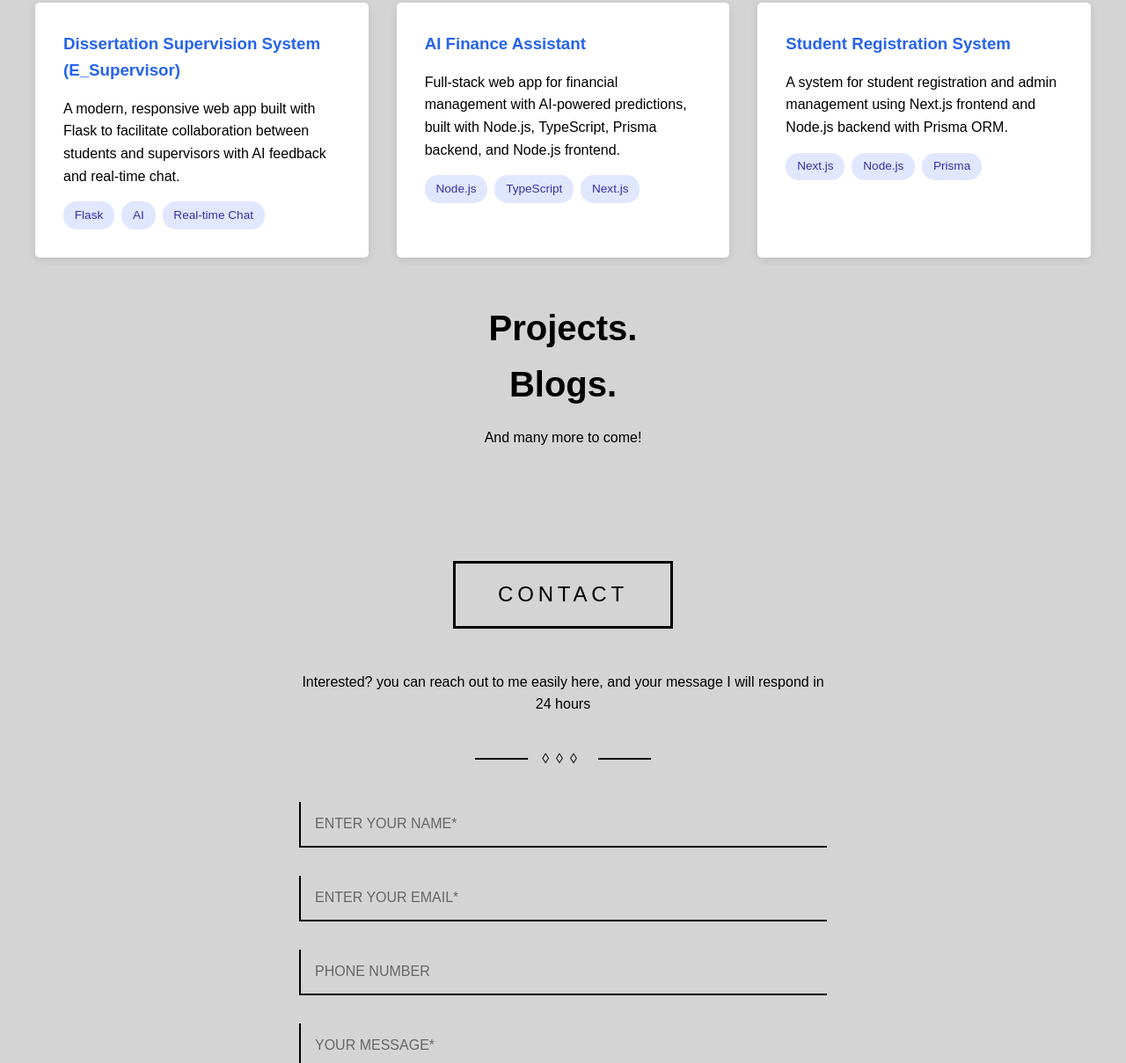
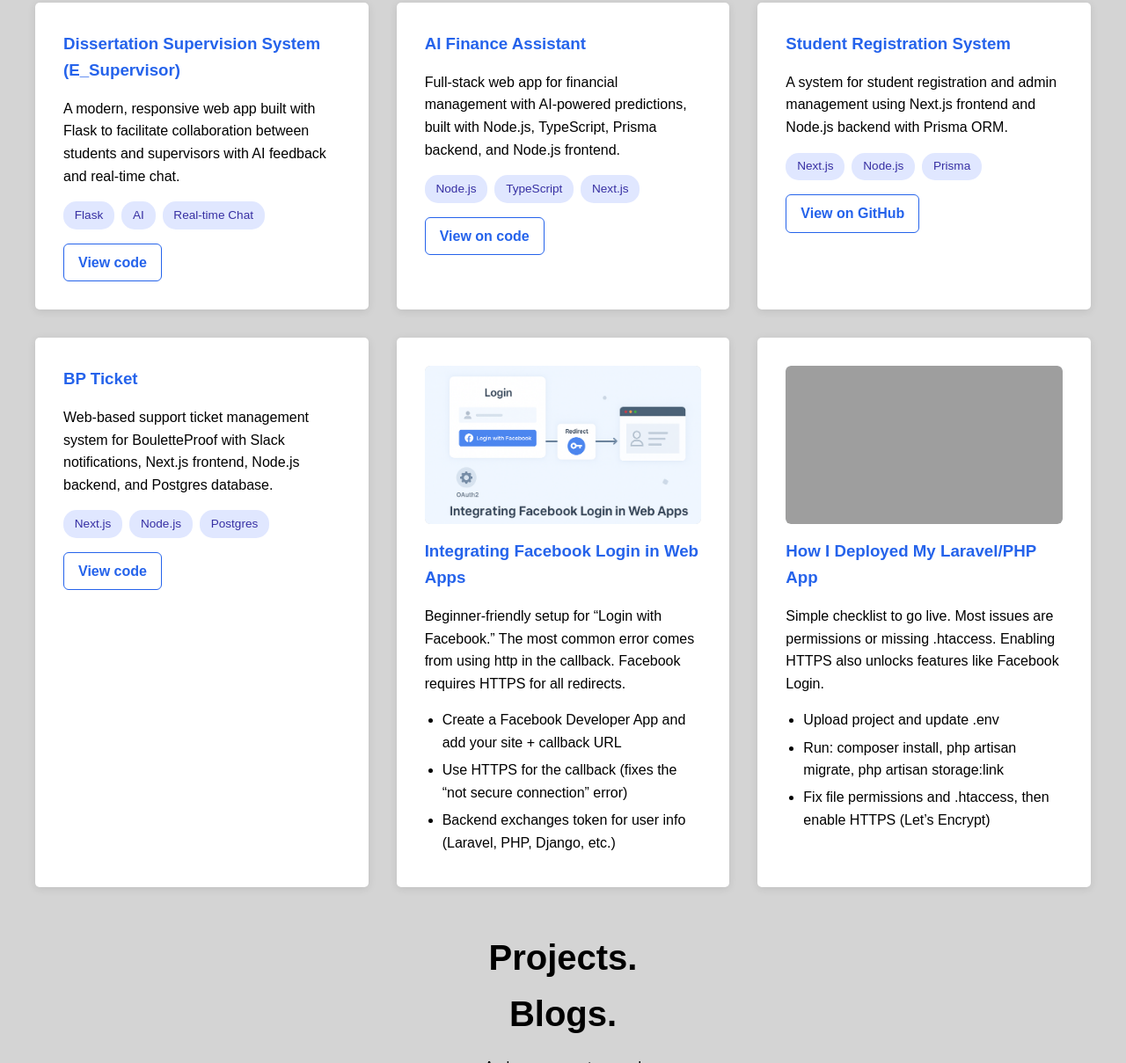
Before and after one commit to obald123/portfoli, a plain HTML site: page index.html in a window 1280 px wide. Shown: the part 3624-4833 px from the top of the page at 88% size. Drawn offline with Linux system fonts and the light colour scheme; grey boxes are pictures that could not be loaded.

Commit message:
feat/add-blog&project

```diff
--- a/index.html
+++ b/index.html
@@ -174,6 +174,7 @@
                     <span class="tech-tag">AI</span>
                     <span class="tech-tag">Real-time Chat</span>
                 </div>
+                <a class="repo-btn" href="https://github.com/obald123/E_supervisor.git" target="_blank" rel="noopener">View code</a>
             </div>
 
             <div class="portfolio-card" data-category="projects">
@@ -184,6 +185,7 @@
                     <span class="tech-tag">TypeScript</span>
                     <span class="tech-tag">Next.js</span>
                 </div>
+                <a class="repo-btn" href="https://github.com/obald123/ai_finn_frontend.git" target="_blank" rel="noopener">View on code</a>
             </div>
 
             <div class="portfolio-card" data-category="projects">
@@ -194,6 +196,44 @@
                     <span class="tech-tag">Node.js</span>
                     <span class="tech-tag">Prisma</span>
                 </div>
+                <a class="repo-btn" href="#" target="_blank" rel="noopener">View on GitHub</a>
+            </div>
+
+            <div class="portfolio-card" data-category="projects">
+                <h3>BP Ticket</h3>
+                <p>Web-based support ticket management system for BouletteProof with Slack notifications, Next.js frontend, Node.js backend, and Postgres database.</p>
+                <div class="tech-tags">
+                    <span class="tech-tag">Next.js</span>
+                    <span class="tech-tag">Node.js</span>
+                    <span class="tech-tag">Postgres</span>
+                </div>
+                <a class="repo-btn" href="https://github.com/jnkindi/bp-ticket-internship-backend.git" target="_blank" rel="noopener">View code</a>
+            </div>
+
+            <div class="portfolio-card" data-category="blog">
+                <div class="portfolio-thumb" aria-label="Facebook login guide image">
+                    <img src="assets/fb.png" alt="Integrating Facebook Login">
+                </div>
+                <h3>Integrating Facebook Login in Web Apps</h3>
+                <p>Beginner-friendly setup for “Login with Facebook.” The most common error comes from using http in the callback. Facebook requires HTTPS for all redirects.</p>
+                <ul>
+                    <li>Create a Facebook Developer App and add your site + callback URL</li>
+                    <li>Use HTTPS for the callback (fixes the “not secure connection” error)</li>
+                    <li>Backend exchanges token for user info (Laravel, PHP, Django, etc.)</li>
+                </ul>
+            </div>
+
+            <div class="portfolio-card" data-category="blog">
+                <div class="portfolio-thumb" aria-label="Laravel/PHP deployment image">
+                    <img src="assets/php.png" alt="Deploying Laravel/PHP to live server">
+                </div>
+                <h3>How I Deployed My Laravel/PHP App</h3>
+                <p>Simple checklist to go live. Most issues are permissions or missing .htaccess. Enabling HTTPS also unlocks features like Facebook Login.</p>
+                <ul>
+                    <li>Upload project and update .env</li>
+                    <li>Run: composer install, php artisan migrate, php artisan storage:link</li>
+                    <li>Fix file permissions and .htaccess, then enable HTTPS (Let’s Encrypt)</li>
+                </ul>
             </div>
         </div>
 
--- a/stlye/style.css
+++ b/stlye/style.css
@@ -352,6 +352,48 @@ section {
     line-height: 1.6;
 }
 
+.repo-btn {
+    margin-top: 1rem;
+    display: inline-block;
+    padding: 0.5rem 1rem;
+    border: 1.5px solid #2563eb;
+    color: #2563eb;
+    border-radius: 6px;
+    text-decoration: none;
+    font-weight: 600;
+    transition: all 0.2s ease-in-out;
+}
+
+.repo-btn:hover {
+    background: #2563eb;
+    color: #ffffff;
+}
+
+.portfolio-thumb {
+    width: 100%;
+    height: 180px;
+    background: #e5e7eb;
+    border-radius: 6px;
+    margin-bottom: 1rem;
+    overflow: hidden;
+}
+
+.portfolio-thumb img {
+    width: 100%;
+    height: 100%;
+    object-fit: cover;
+    border-radius: inherit;
+    display: block;
+}
+
+.portfolio-card ul {
+    margin: 0.5rem 0 0 1.25rem;
+}
+
+.portfolio-card li {
+    margin-bottom: 0.35rem;
+}
+
 .tech-tags {
     display: flex;
     gap: 0.5rem;
@@ -512,4 +554,9 @@ footer {
     .skills-grid {
         grid-template-columns: repeat(2, 1fr);
     }
+
+    /* Slightly shorter thumbs on small screens */
+    .portfolio-thumb {
+        height: 140px;
+    }
 }
```
Also changed, not shown: assets/fb.png (added), 1 other file.
